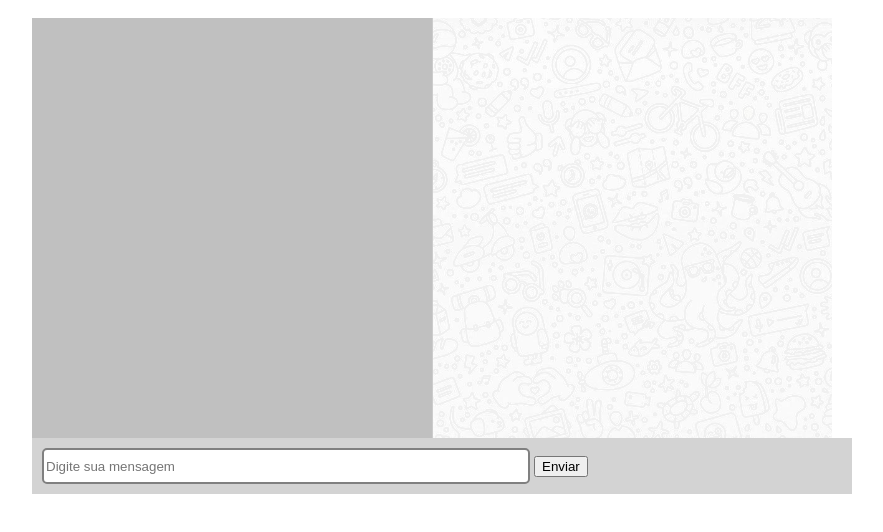
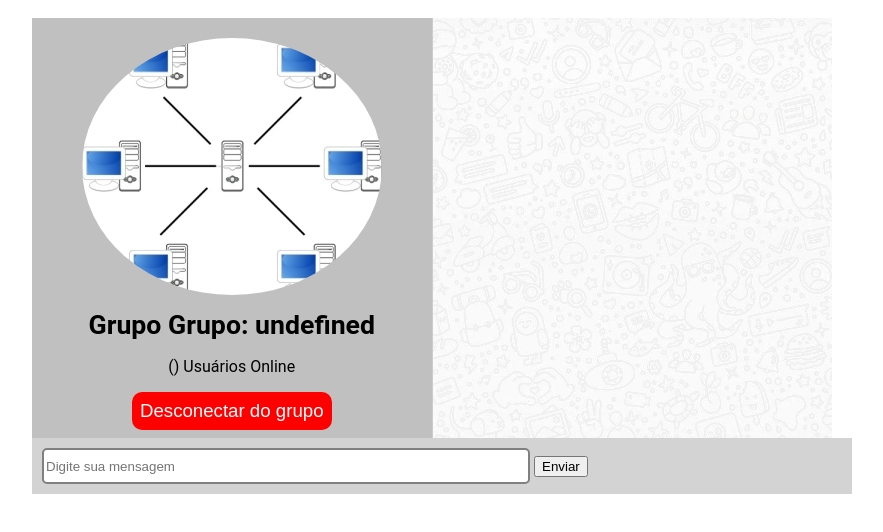
Before and after one commit to LeoGCRocha/realtime-chat, a website: page public/index.html in a window 1280 px wide. Shown: the whole page, without its empty margins (208-1091 px from the left). Drawn offline with nearby package versions, Linux system fonts and the light colour scheme; no server answers.

Commit message:
Users count

```diff
--- a/public/css/index.css
+++ b/public/css/index.css
@@ -57,3 +57,27 @@
     height: 30px;
     width: 60%;
 }
+
+.general-container{
+    text-align: center;
+    font-family: 'Roboto', sans-serif;
+}
+
+.general-container img {
+    border-radius: 50%;
+    margin: 10px;
+}
+
+.general-container h1 {
+    font-size: 20pt;
+    margin: 0;
+}
+
+.general-container button {
+    border: 0px;
+    background-color: red;
+    color: white;
+    font-size: 14pt;
+    padding: 8px;
+    border-radius: 10px;
+}
--- a/public/index.html
+++ b/public/index.html
@@ -13,7 +13,11 @@
     <div id="chat-container">
         <div class="general-container">
             <div class="chat-groups">
-
+            <img src="res/distribuited.jpg"/>
+            <br/>
+            <h1>Grupo <span id="group-id"></span></h1>
+            <p> (<span id="count"></span>) Usuários Online</p>
+            <button id="disconnect">Desconectar do grupo</button>
             </div>
             <div id="chat-messages">
             </div>
--- a/public/js/app.js
+++ b/public/js/app.js
@@ -1,12 +1,7 @@
 const chatForm = document.getElementById("chat-form")
 const chatMessage = document.getElementById('chat-messages')
+
 const socket = io.connect()
-
-
-// Define username and current group
-// There are two options of groups
-// 1. Grupo Geral
-// 2. Grupo de Estudos Computação Distribuida
 
 const {
     username,
@@ -15,13 +10,18 @@ const {
     ignoreQueryPrefix: true,
 })
 
+document.getElementById("group-id").innerHTML = "Grupo: " + group
+
 // Join group
 socket.emit('joinRoom', {username, group})
+
+socket.on('updateCount', (message) => {
+    document.getElementById("count").innerHTML = message
+})
 
 // User connection
 socket.on('message', message => {
     showMessage(message)
-
     // Scroll
     chatMessage.scrollTop = chatMessage.scrollHeight
 })
```
Also changed, not shown: public/js/users.js (+7 -1 lines), server.js (+16 -5 lines), public/res/distribuited.jpg (added).
